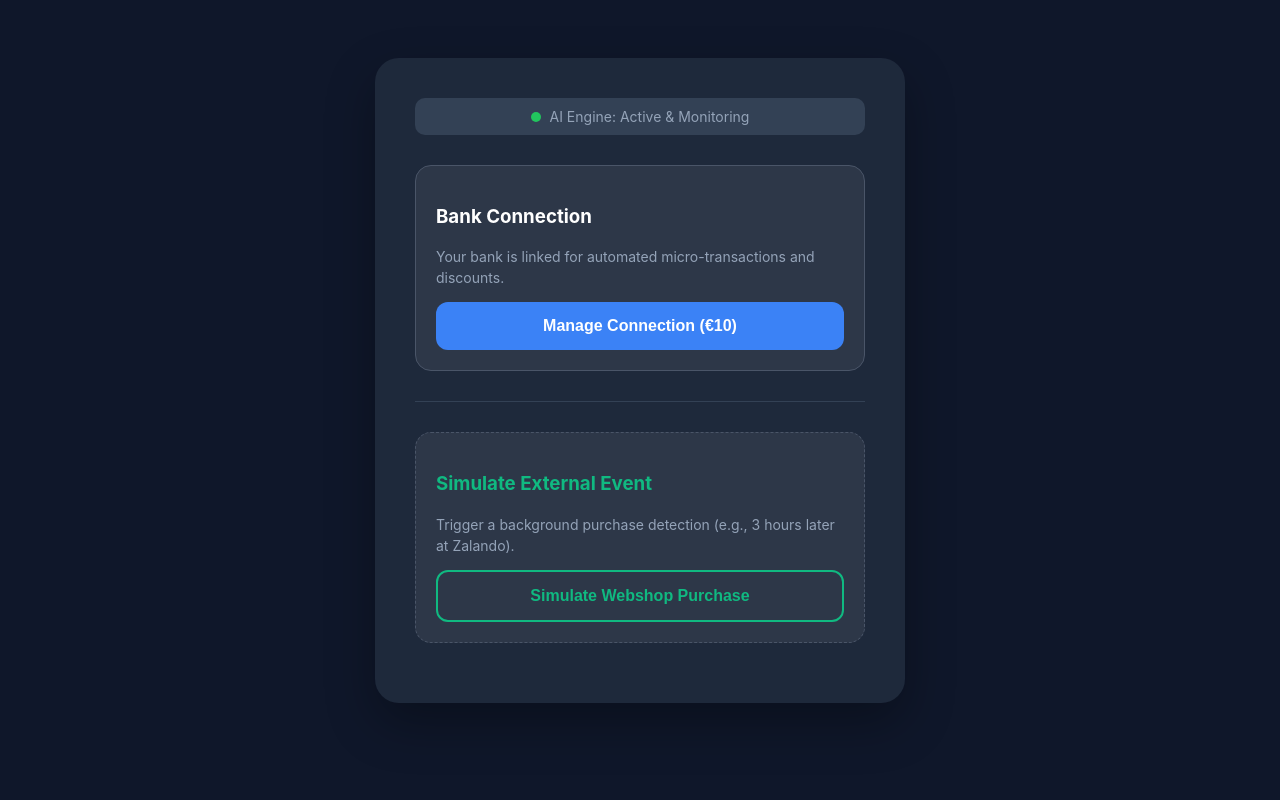
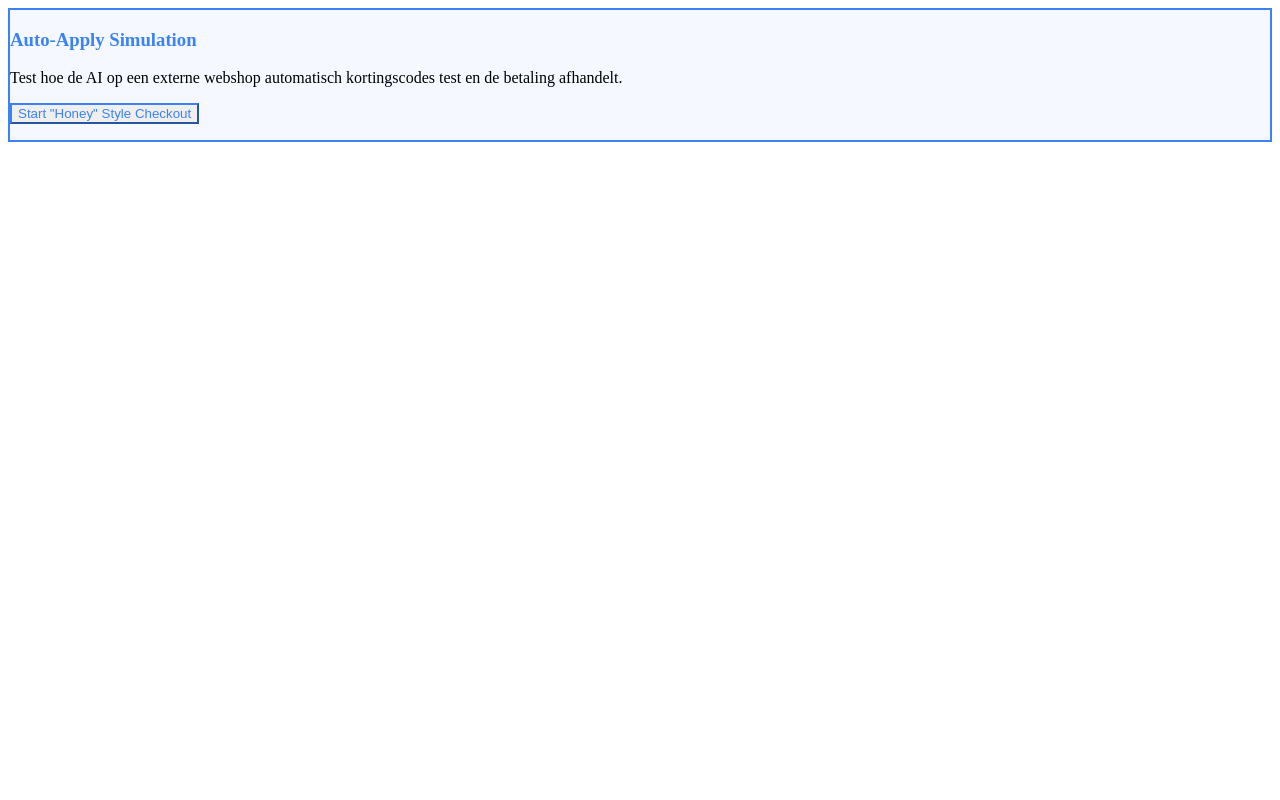
Before and after one commit to sakab413/mijn-stripe-app, a Flask app: page / in a window 1280 px wide. Run offline with Flask 3, Linux system fonts and the light colour scheme.

Commit message:
Update index.html

```diff
--- a/templates/index.html
+++ b/templates/index.html
@@ -1,44 +1,9 @@
-<!DOCTYPE html>
-<html>
-<head>
-    <title>AI Proxy Dashboard</title>
-    <style>
-        body { font-family: 'Inter', sans-serif; background: #0f172a; color: white; text-align: center; padding: 50px 20px; }
-        .dashboard { background: #1e293b; padding: 40px; border-radius: 24px; display: inline-block; width: 100%; max-width: 450px; box-shadow: 0 20px 50px rgba(0,0,0,0.3); }
-        .status-bar { background: #334155; padding: 10px; border-radius: 10px; margin-bottom: 30px; font-size: 14px; color: #94a3b8; }
-        .status-dot { height: 10px; width: 10px; background-color: #22c55e; border-radius: 50%; display: inline-block; margin-right: 5px; }
-        .action-card { background: #2d3748; padding: 20px; border-radius: 16px; margin-bottom: 20px; text-align: left; border: 1px solid #4a5568; }
-        button { width: 100%; padding: 15px; border: none; border-radius: 12px; cursor: pointer; font-weight: 600; font-size: 16px; transition: 0.3s; }
-        .btn-primary { background: #3b82f6; color: white; }
-        .btn-outline { background: transparent; color: #10b981; border: 2px solid #10b981; }
-        .btn-outline:hover { background: #10b981; color: white; }
-        p { font-size: 14px; color: #94a3b8; line-height: 1.5; }
-    </style>
-</head>
-<body>
-    <div class="dashboard">
-        <div class="status-bar">
-            <span class="status-dot"></span> AI Engine: Active & Monitoring
-        </div>
-
-        <div class="action-card">
-            <h3>Bank Connection</h3>
-            <p>Your bank is linked for automated micro-transactions and discounts.</p>
-            <form action="/create-checkout-session" method="POST">
-                <input type="hidden" name="type" value="setup">
-                <button type="submit" class="btn-primary">Manage Connection (€10)</button>
-            </form>
-        </div>
-
-        <div style="margin: 30px 0; border-top: 1px solid #334155;"></div>
-
-        <div class="action-card" style="border-style: dashed;">
-            <h3 style="color: #10b981;">Simulate External Event</h3>
-            <p>Trigger a background purchase detection (e.g., 3 hours later at Zalando).</p>
-            <form action="/scan" method="GET">
-                <button type="submit" class="btn-outline">Simulate Webshop Purchase</button>
-            </form>
-        </div>
-    </div>
-</body>
-</html>
+<div class="action-card" style="border: 2px solid #3b82f6; background: rgba(59, 130, 246, 0.05);">
+    <h3 style="color: #3b82f6;">Auto-Apply Simulation</h3>
+    <p>Test hoe de AI op een externe webshop automatisch kortingscodes test en de betaling afhandelt.</p>
+    <form action="/scan" method="GET">
+        <button type="submit" class="btn-outline" style="border-color: #3b82f6; color: #3b82f6;">
+            Start "Honey" Style Checkout
+        </button>
+    </form>
+</div>
```
